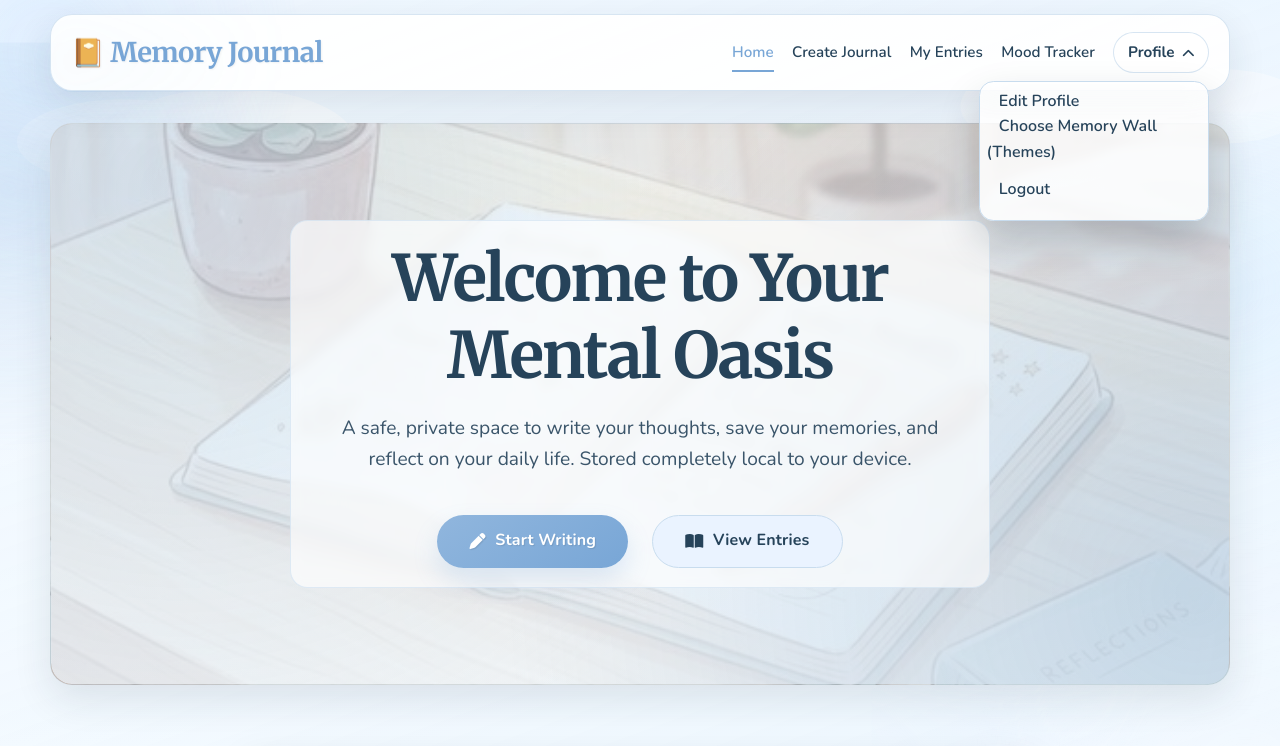
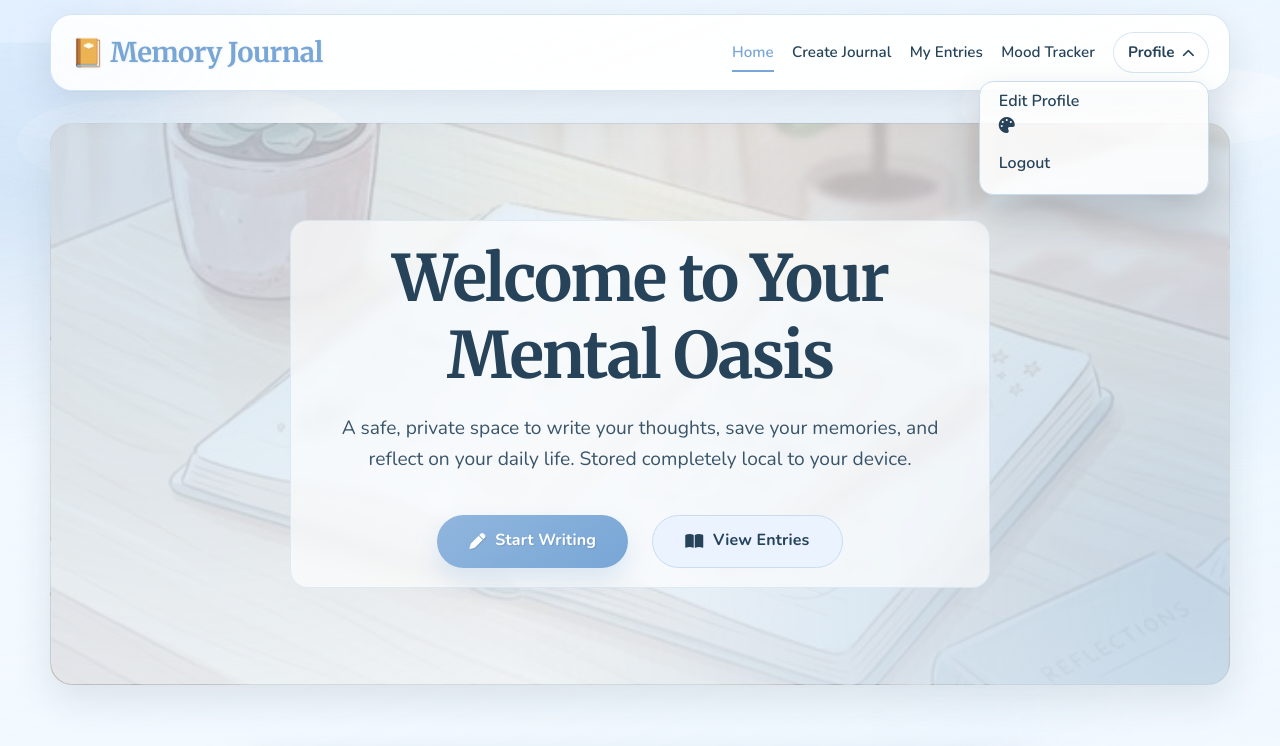
Before and after one commit to vikumkanishka/My-Memory-Journal, a website: page index.html in a window 1280 px wide. Both pictures are taken after a click on the button "Profile". Shown: the top 746 px of the page. Drawn offline with nearby package versions, Linux system fonts and the light colour scheme.

Commit message:
chore: replace theme menu text with icon

```diff
--- a/index.html
+++ b/index.html
@@ -51,7 +51,7 @@
         </button>
         <ul id="profile-dropdown" class="profile-dropdown" role="menu" aria-label="Profile options">
           <li role="none"><a role="menuitem" href="edit-profile.html">Edit Profile</a></li>
-          <li role="none"><a role="menuitem" href="edit-profile.html#memory-wall">Choose Memory Wall (Themes)</a></li>
+          <li role="none"><a role="menuitem" href="edit-profile.html#memory-wall" aria-label="Choose Memory Wall (Themes)"><i class="fas fa-palette" aria-hidden="true"></i></a></li>
           <li role="none"><button type="button" class="profile-logout" role="menuitem" id="profile-logout-button">Logout</button></li>
         </ul>
       </li>
```
Also changed, not shown: edit-profile.html (+1 -1 lines), entries.html (+1 -1 lines), login.html (+1 -1 lines), mood-tracker.html (+1 -1 lines), register.html (+1 -1 lines), view.html (+1 -1 lines).
